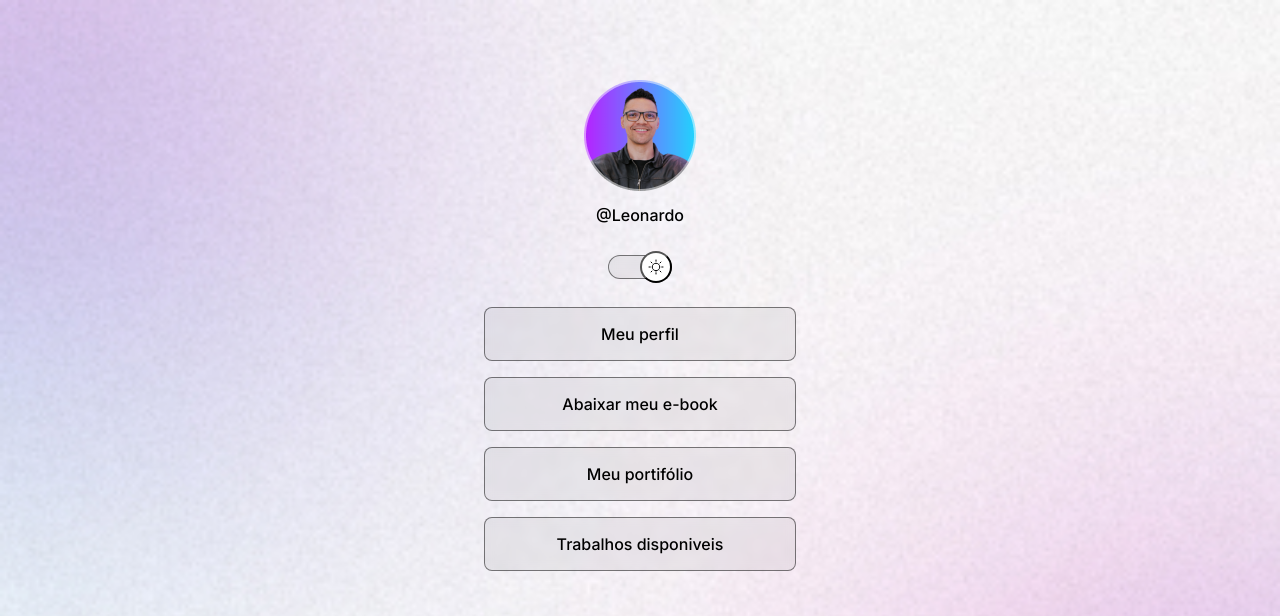
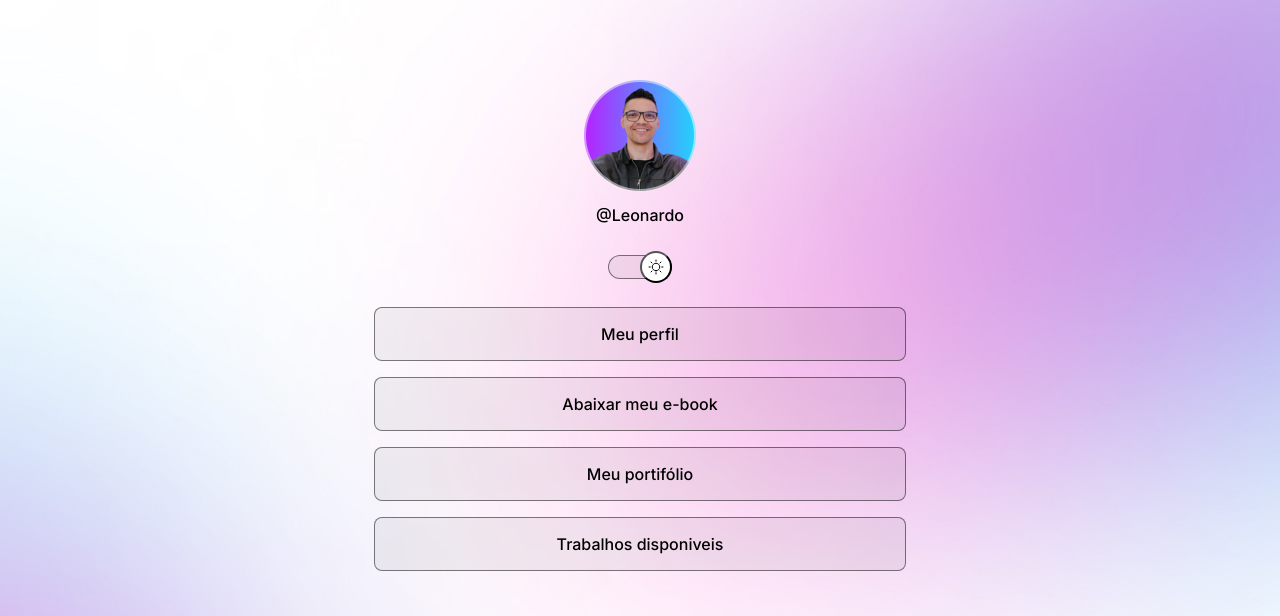
Before and after one commit to LeonardoAlves18/primeiroprojeto, a plain HTML site: page index.html in a window 1280 px wide. Shown: the top 616 px of the page. Drawn offline with nearby package versions, Linux system fonts and the light colour scheme.

Commit message:
adjust width backgound

```diff
--- a/style.css
+++ b/style.css
@@ -34,6 +34,7 @@ body {
 
   /*colocar cor imagem repeat position/size*/
   background: var(--bg-url) no-repeat top center/cover;
+  height: 100vh;
 }
 
 body * {
@@ -42,7 +43,8 @@ body * {
 }
 
 .couteiner {
-  width: 360px;
+  width: 100%;
+  max-width: 580px;
   margin: 56px auto 0px;
   padding: 0px 24px;
 }
@@ -157,3 +159,13 @@ footer {
   text-align: center;
   font-size: 14px;
 }
+
+@media (min-width: 600px) {
+  :root {
+    --bg-url: url(./assets/bg-desktop-dark.jpg);
+  }
+
+  .light {
+    --bg-url: url(./assets/bg-desktop-light.jpg);
+  }
+}
```
Also changed, not shown: assets/bg-desktop-dark.jpg (added), assets/bg-desktop-light.jpg (added).
